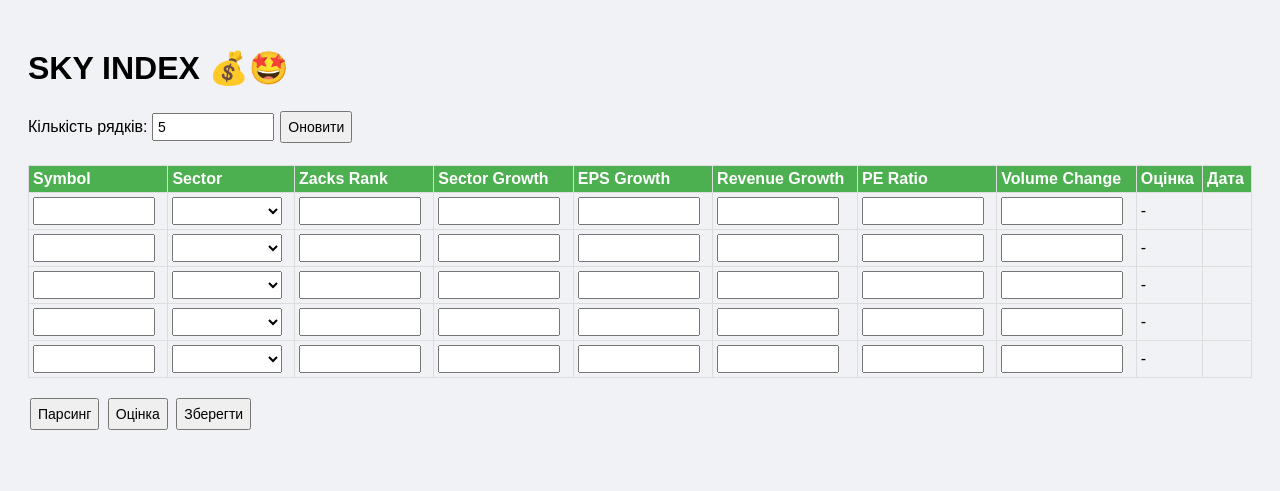
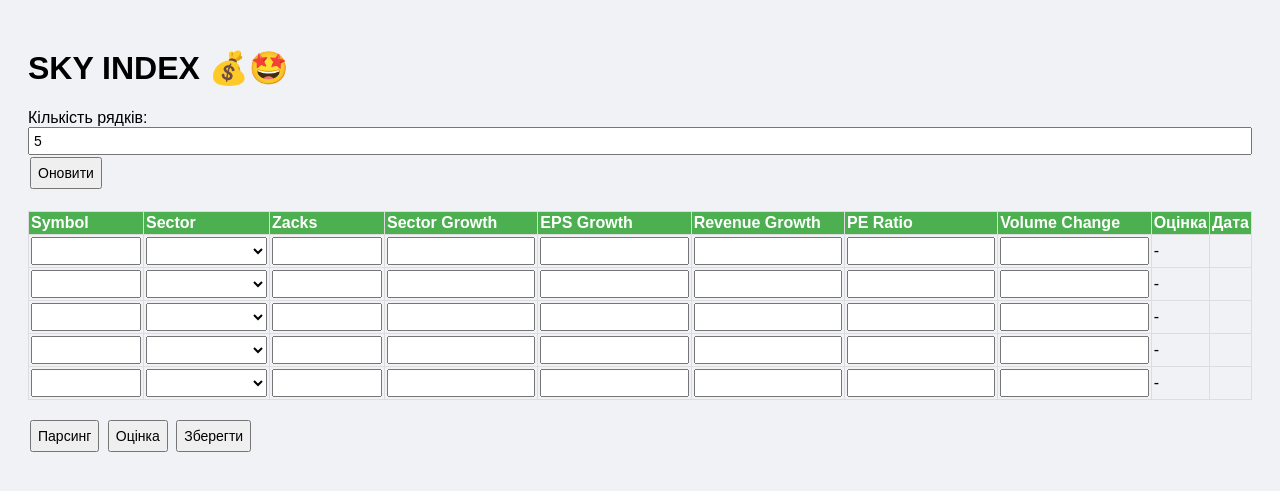
Before and after one commit to YuriiPoltavets/IndexSky, a Flask app: page / in a window 1280 px wide. Shown: the top 491 px of the page. Run offline with Flask 3, Linux system fonts and the light colour scheme.

Commit message:
Improve table UI and update logic

```diff
--- a/app.py
+++ b/app.py
@@ -10,7 +10,7 @@ app = Flask(__name__)
 # Заголовки метрик у таблиці
 HEADERS = [
     "Sector",
-    "Zacks Rank",
+    "Zacks",
     "Sector Growth",
     "EPS Growth",
     "Revenue Growth",
@@ -62,7 +62,7 @@ def parse_data(symbol):
         sector = ""
     return {
         "Sector": sector if sector else "",
-        "Zacks Rank": rank,
+        "Zacks": rank,
         "Sector Growth": "",
         "EPS Growth": "",
         "Revenue Growth": "",
@@ -106,6 +106,7 @@ def index():
             elif action == "save":
                 if symbol and rows[i].get('Sector'):
                     add_sector(symbol, rows[i]['Sector'])
+                    rows[i]["Дата"] = datetime.today().strftime('%Y-%m-%d')
 
     return render_template('index.html', headers=HEADERS, rows=rows, sectors=SECTOR_OPTIONS)
 
--- a/logic/rating.py
+++ b/logic/rating.py
@@ -1,9 +1,9 @@
 def evaluate_rating(data):
     score = 0
 
-    # Zacks Rank: +1 бал, якщо 1 або 2 (Strong Buy / Buy)
+    # Zacks: +1 бал, якщо 1 або 2 (Strong Buy / Buy)
     try:
-        if int(data.get("Zacks Rank", 0)) <= 2:
+        if int(data.get("Zacks", 0)) <= 2:
             score += 1
     except:
         pass
--- a/templates/index.html
+++ b/templates/index.html
@@ -6,9 +6,25 @@
     <style>
         body { font-family: Arial, sans-serif; background-color: #f0f2f5; padding: 20px; }
         table { border-collapse: collapse; width: 100%; margin-top: 20px; }
-        th, td { border: 1px solid #ddd; padding: 4px; text-align: left; }
+        th, td { border: 1px solid #ddd; padding: 2px; text-align: left; }
         th { background-color: #4CAF50; color: white; }
-        input, select { width: 110px; padding: 4px; font-size: 14px; }
+        input, select { width: 100%; min-width: 110px; padding: 4px; font-size: 14px; box-sizing: border-box; }
+        .symbol-input { width: 99px; }
+        .sector-select { width: 121px; }
+        .zacks-output { width: 35px; }
+        th[title] { position: relative; }
+        th[title]:hover::after {
+            content: attr(title);
+            position: absolute;
+            bottom: 100%;
+            left: 0;
+            background: #333;
+            color: #fff;
+            padding: 2px 4px;
+            white-space: nowrap;
+            border-radius: 3px;
+            font-size: 12px;
+        }
         button { padding: 6px; font-size: 14px; margin: 2px; }
     </style>
 </head>
@@ -21,32 +37,32 @@
         <table>
             <thead>
                 <tr>
-                    <th title="Символ акції">Symbol</th>
-                    <th>Sector</th>
-                    <th title="Рейтинг Zacks">Zacks Rank</th>
-                    <th title="Зростання сектору">Sector Growth</th>
-                    <th>EPS Growth</th>
-                    <th>Revenue Growth</th>
-                    <th>PE Ratio</th>
-                    <th>Volume Change</th>
-                    <th>Оцінка</th>
-                    <th>Дата</th>
+                    <th title="Біржовий тикер акції або ETF">Symbol</th>
+                    <th title="Галузь, до якої належить компанія">Sector</th>
+                    <th title="Рейтинг Zacks від 1 (сильна покупка) до 5 (продаж)">Zacks</th>
+                    <th title="Зміна ціни галузевого ETF за певний період">Sector Growth</th>
+                    <th title="Ріст прибутку на акцію за рік або квартал">EPS Growth</th>
+                    <th title="Зростання виручки компанії">Revenue Growth</th>
+                    <th title="Співвідношення ціни до прибутку">PE Ratio</th>
+                    <th title="Зміна обсягу торгів за добу">Volume Change</th>
+                    <th title="Підсумкова оцінка моделі">Оцінка</th>
+                    <th title="Дата, на яку зібрані ці дані">Дата</th>
                 </tr>
             </thead>
             <tbody>
                 {% for row in rows %}
                 {% set i = loop.index0 %}
                 <tr>
-                    <td><input type="text" name="symbol_{{ i }}" value="{{ row['Symbol'] }}"></td>
+                    <td><input type="text" class="symbol-input" name="symbol_{{ i }}" value="{{ row['Symbol'] }}"></td>
                     <td>
-                        <select name="sector_{{ i }}">
+                        <select name="sector_{{ i }}" class="sector-select">
                             <option value=""></option>
                             {% for opt in sectors %}
                                 <option value="{{ opt }}" {% if row['Sector'] == opt %}selected{% endif %}>{{ opt }}</option>
                             {% endfor %}
                         </select>
                     </td>
-                    <td><input type="text" name="zacks_rank_{{ i }}" value="{{ row['Zacks Rank'] }}"></td>
+                    <td><input type="text" class="zacks-output" name="zacks_{{ i }}" value="{{ row['Zacks'] }}"></td>
                     <td><input type="text" name="sector_growth_{{ i }}" value="{{ row['Sector Growth'] }}"></td>
                     <td><input type="text" name="eps_growth_{{ i }}" value="{{ row['EPS Growth'] }}"></td>
                     <td><input type="text" name="revenue_growth_{{ i }}" value="{{ row['Revenue Growth'] }}"></td>
```
